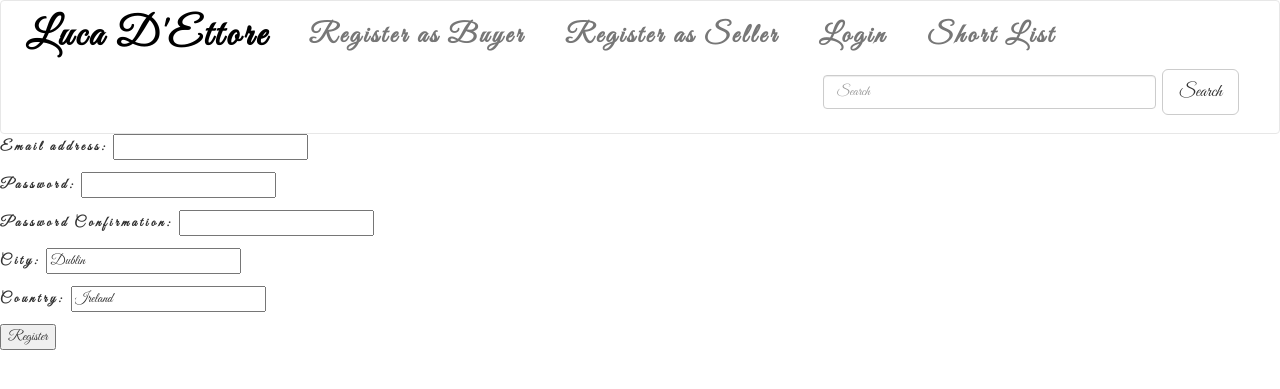
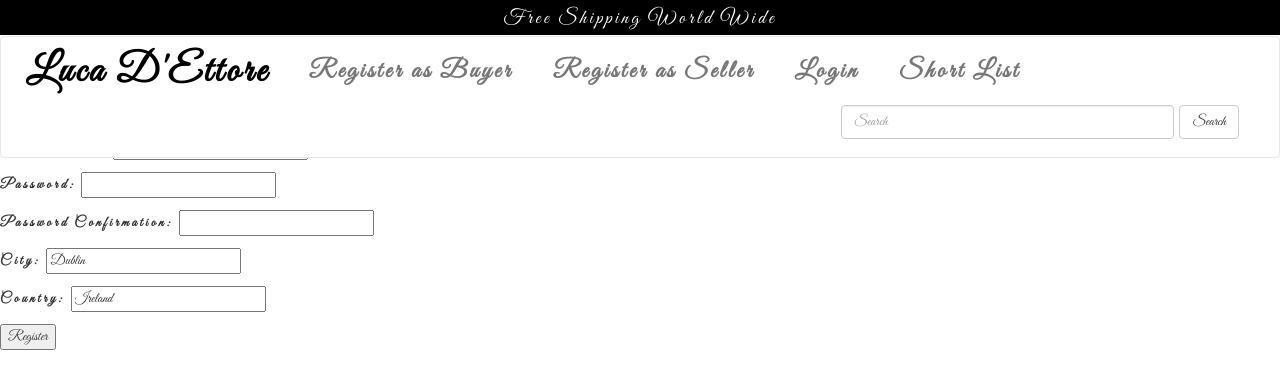
Before and after one commit to Miguelmargar/django_project, a Django app: page /accounts/register/buyer in a window 1280 px wide. Shown: the top 389 px of the page. Run offline with Django 3.2, Linux system fonts and the light colour scheme; some libraries are stand-ins or nearby versions.

Commit message:
added free world wide shipping bar

```diff
--- a/static/css/style.css
+++ b/static/css/style.css
@@ -5,12 +5,11 @@ body {
     letter-spacing: 3px;
 }
 
-
 .navbar {
     padding: 10px;
     background-color: white;
     position: fixed;
-    top: 5;
+    top: 36px;
     width: 100%;
 }
 
@@ -20,7 +19,18 @@ body {
 }
 
 .navoptions {
-    font-size: 27px;
+    font-size: 25px;
     font-weight: bold;
     margin-left: 10px;
 }
+
+.shipping {
+    background-color: black;
+    font-size: 20px;
+    color: white;
+    height: 35px;
+    width: 100%;
+    padding-top: 5px;
+    position: fixed;
+    top: 0;
+}
--- a/templates/base.html
+++ b/templates/base.html
@@ -33,11 +33,11 @@
 
                 <!-- Collect the nav links, forms, and other content for toggling -->
                 <div class="collapse navbar-collapse" id="bs-example-navbar-collapse-1">
-                    <ul class="nav navbar-nav">
+                    <ul class="nav navbar-nav text-center">
                         {% if user.is_authenticated %}
                         <li><a href="{% url 'profile' %}" class="navoptions">Profile</a></li>
+                        <li><a href="{% url 'logout' %}" class="navoptions">Logout</a></li>
                         <li><a href="{% url 'view_shortlist' %}" class="navoptions">Short List</a></li>
-                        <li><a href="{% url 'logout' %}" class="navoptions">Logout</a></li>
                         {% else %}
                         <li><a href="{% url 'register_buyer' %}" class="navoptions">Register as Buyer</a></li>
                         <li><a href="{% url 'register_seller' %}" class="navoptions">Register as Seller</a></li>
@@ -49,13 +49,20 @@
                         <div class="form-group">
                             <input type="text" class="form-control" size="35" placeholder="Search" name="search">
                         </div>
-                        <button type="submit" class="btn btn-default btn-lg">Search</button>
+                        <button type="submit" class="btn btn-default">Search</button>
                     </form>
                 </div>
                 <!-- /.navbar-collapse -->
             </div>
             <!-- /.container-fluid -->
         </nav>
+        <div class="container shipping">
+            <div class="row">
+                <div class="col-xs-12 text-center">
+                    Free Shipping World Wide
+                </div>
+            </div>
+        </div>
     </header>
     <br>
     <br>
```
